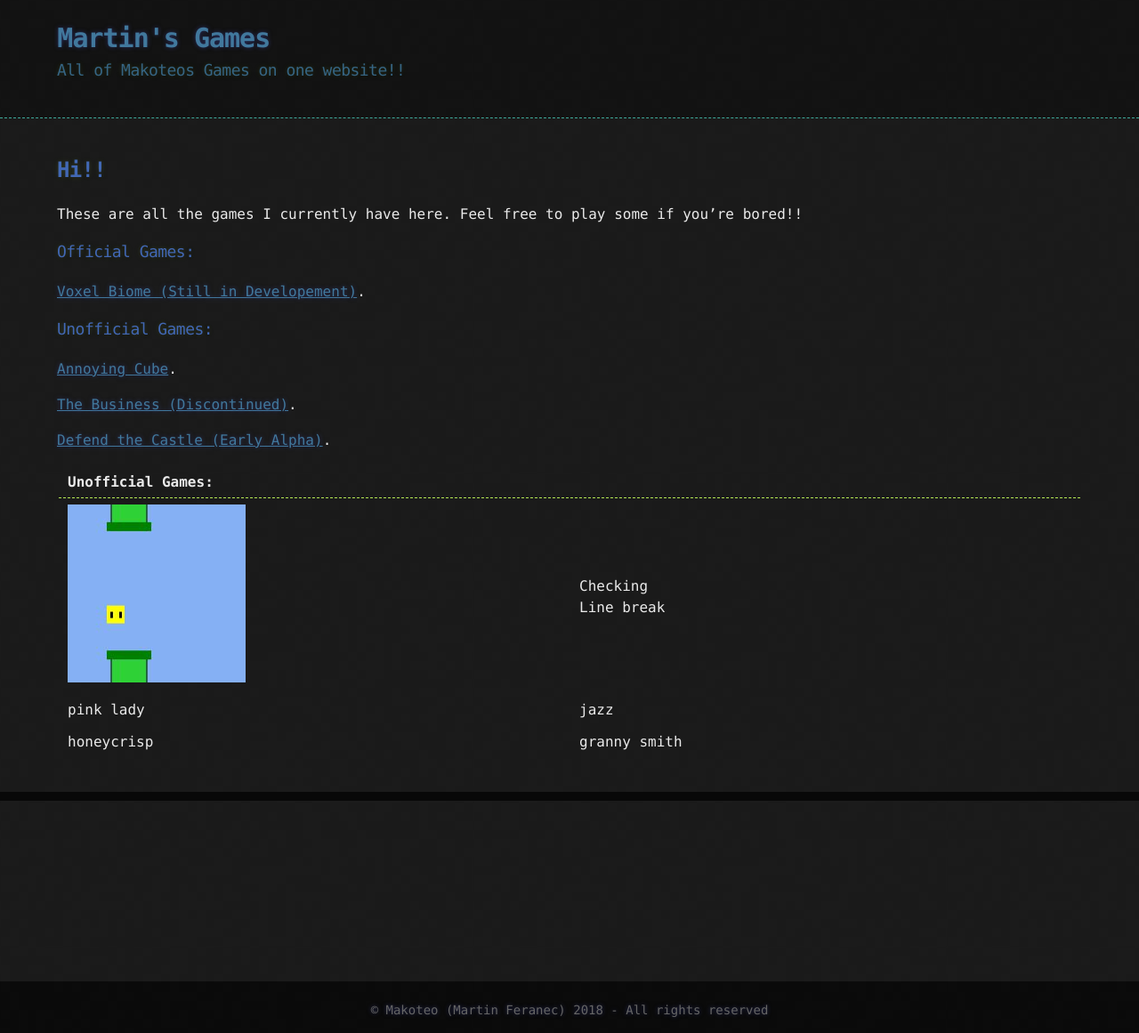
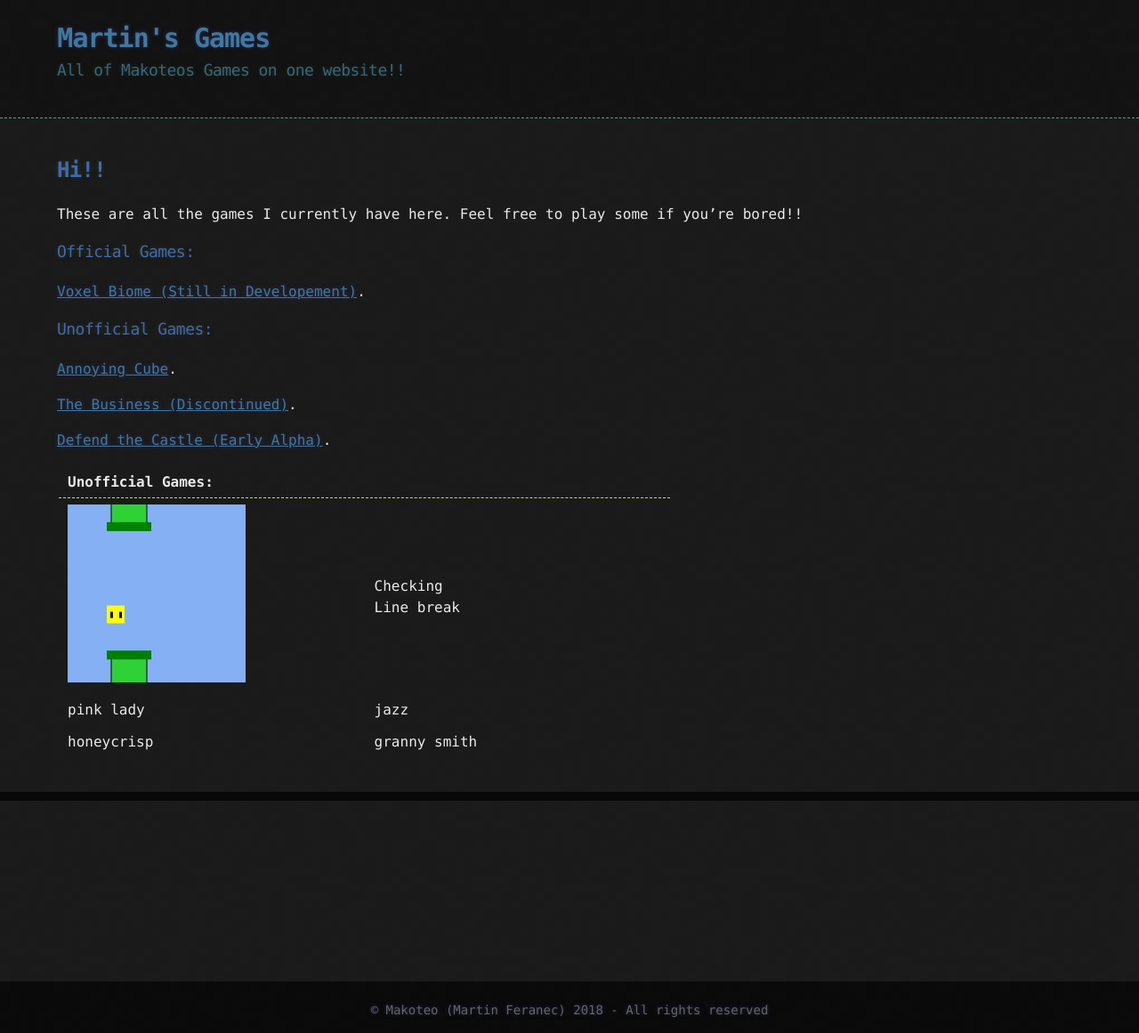
Before and after one commit to makoteo/blog, a Jekyll site: the page built from index.md, in a window 1280 px wide. Shown: the whole page at 89% size. Built offline with Jekyll 4.4.1, drawn with Linux system fonts in a browser that asks for light colours.

Commit message:
More testing

```diff
--- a/_sass/jekyll-theme-hacker.scss
+++ b/_sass/jekyll-theme-hacker.scss
@@ -228,7 +228,7 @@ code.highlighter-rouge {
 }
 
 table {
-  width: 100%;
+  width: 60%;
   margin: 0 0 20px 0;
   table-layout: fixed;
 }
@@ -241,7 +241,6 @@ th {
 
 td {
   text-align: left;
-  width: 20%;
   padding: 5px 10px;
 }
 
```
